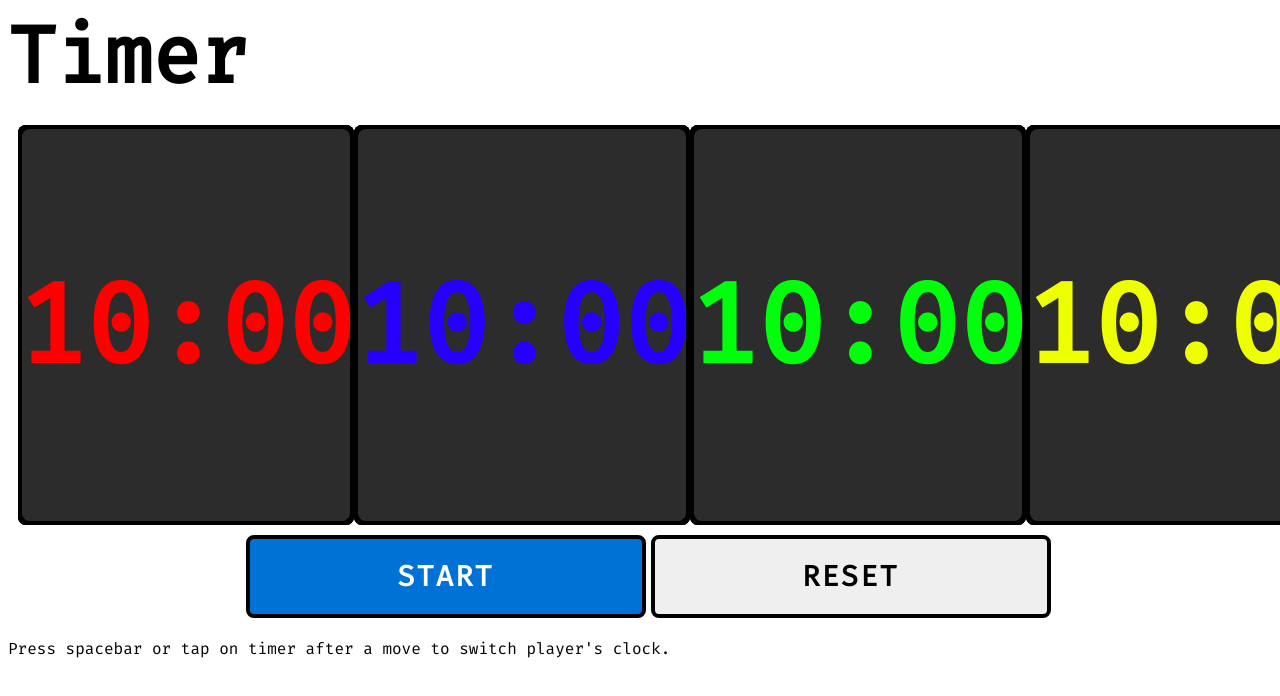
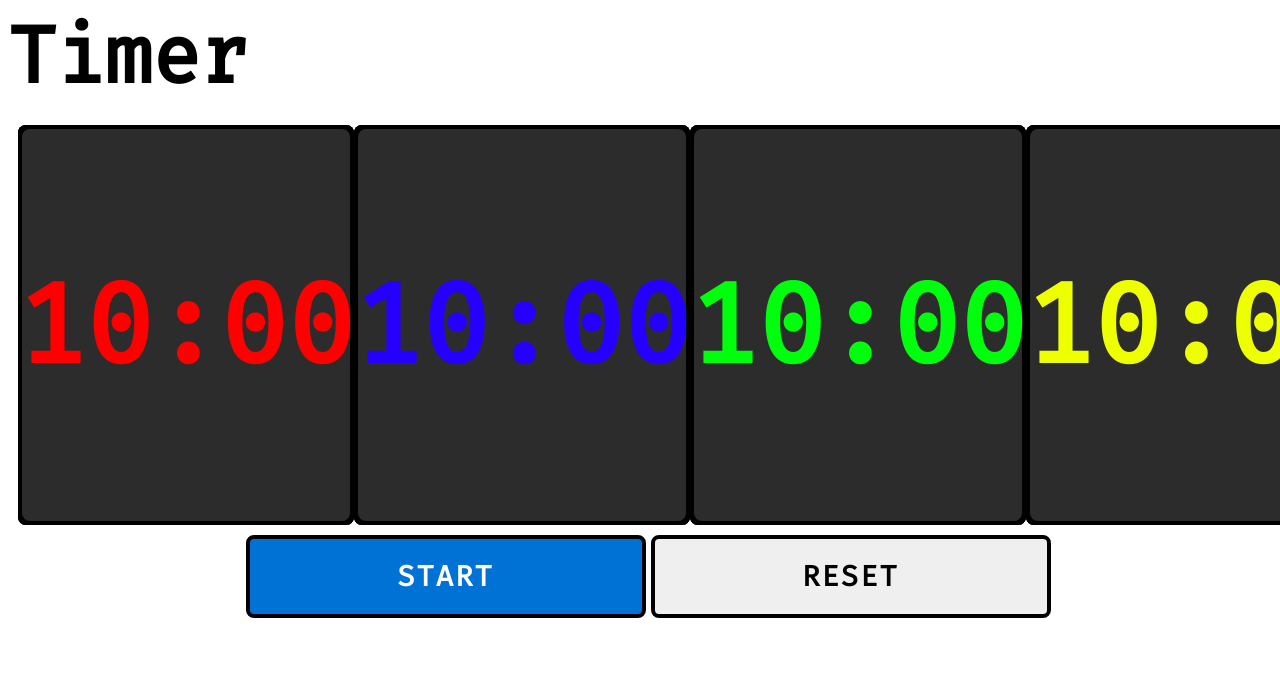
Before and after one commit to Spenzayt/4-Player-Chess-Clock, a plain HTML site: page index.html in a window 1280 px wide. Shown: the top 696 px of the page. Drawn offline with Linux system fonts and the light colour scheme.

Commit message:
Update index.html

```diff
--- a/index.html
+++ b/index.html
@@ -51,11 +51,6 @@
 
     </main>
 
-    <footer>
-
-      <p>Press spacebar or tap on timer after a move to switch player's clock.</p>
-
-    </footer>
 
     <script src="script.js"></script>
 
```
